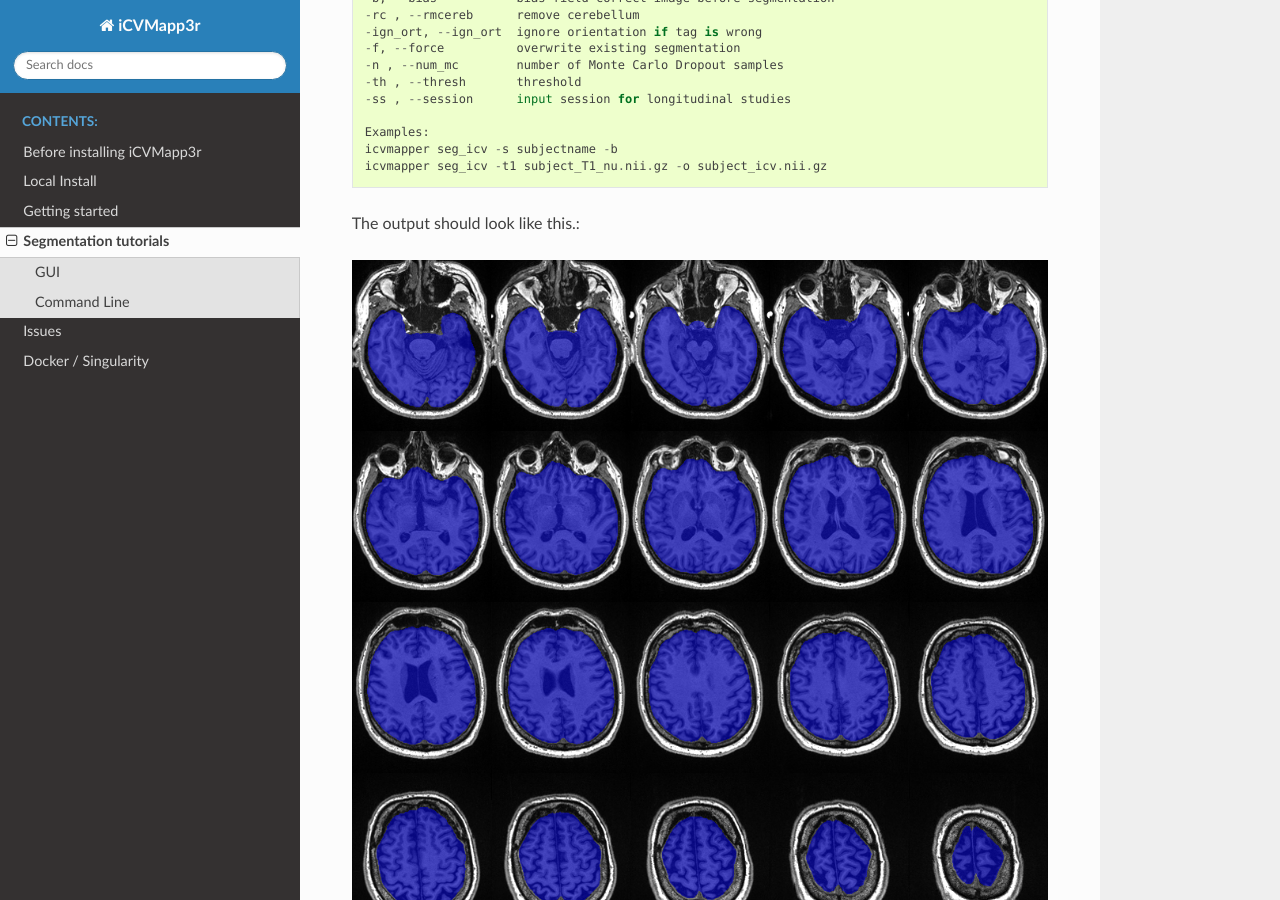
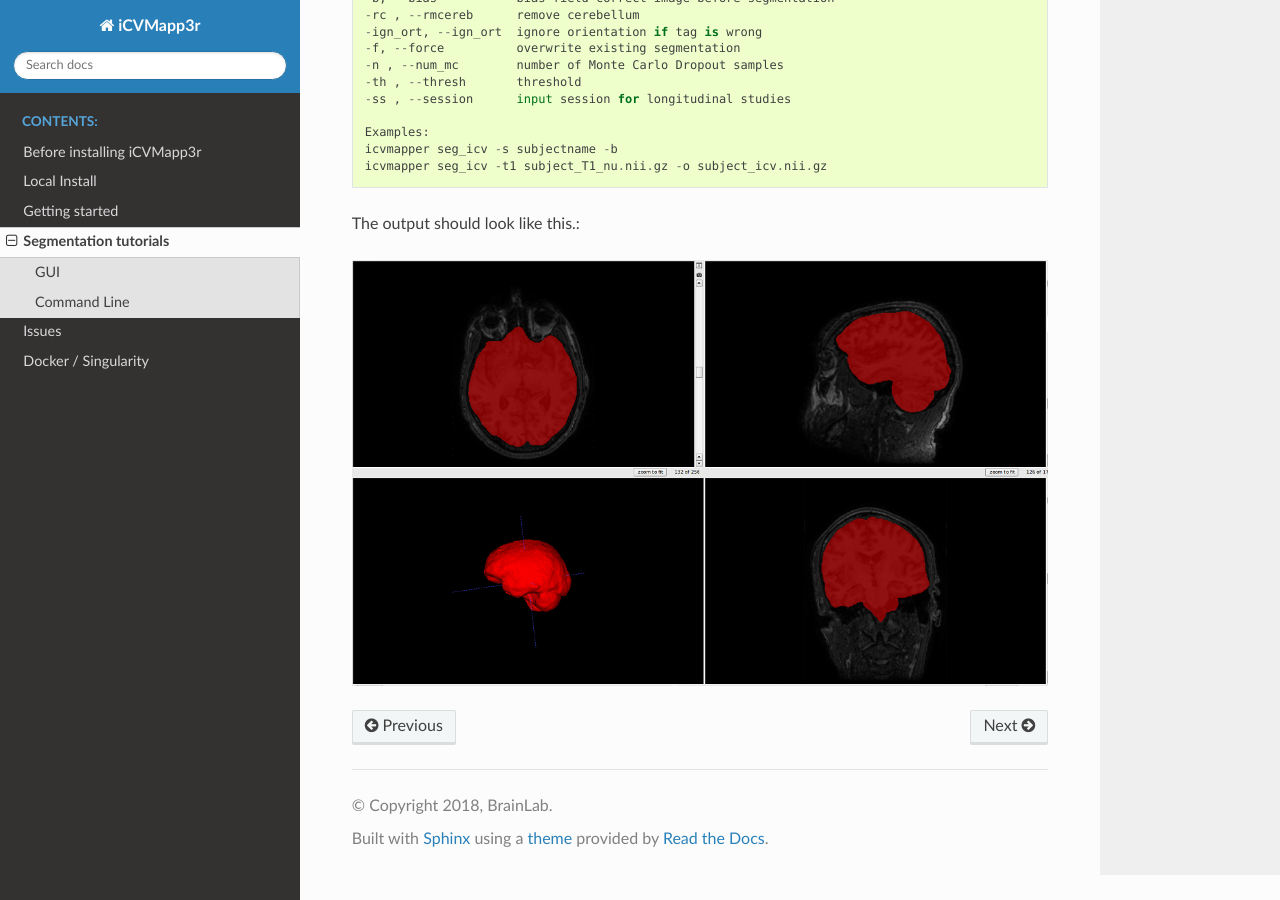
Before and after one commit to AICONSlab/iCVMapp3r, a Sphinx documentation site: the page built from docs/icv_seg.md, in a window 1280 px wide and 900 px high, scrolled down 1290 px. Built offline with Sphinx 7.4.7 and the Read the Docs theme 2.0.0, drawn with Linux system fonts in a browser that asks for light colours.

Commit message:
updated image

```diff
--- a/docs/icv_seg.md
+++ b/docs/icv_seg.md
@@ -44,4 +44,4 @@ Your output file will automatically appear in your t1w folder.
 
 The output should look like this.:
 
-![icv segmentation](images/icv_seg_qc.png)
+![icv segmentation](images/icv_seg_example.png)
```
